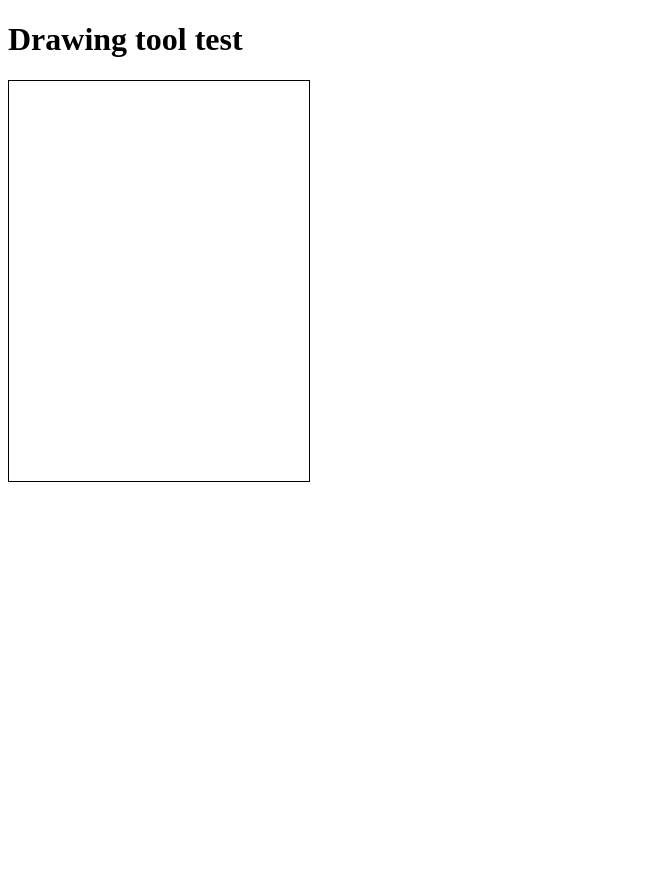
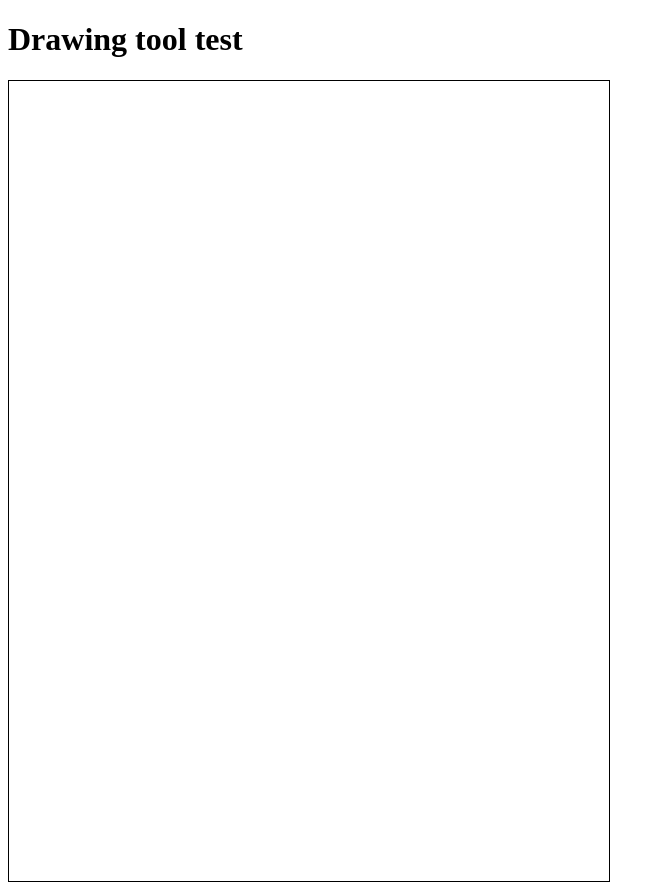
Before and after one commit to superhitgame/superhitgame.github.io, a plain HTML site: page index.html in a window 1280 px wide. Shown: the whole page, without its empty margins (0-665 px from the left). Before the commit the page ends 800 px from the top, so only its background shows below. Drawn offline with Linux system fonts and the light colour scheme.

Commit message:
increased size

```diff
--- a/index.html
+++ b/index.html
@@ -8,7 +8,7 @@
 
     <body>
         <h1>Drawing tool test</h1>
-        <canvas id="drawingCanvas" width="300" height="400" style="border:solid black 1px;">
+        <canvas id="drawingCanvas" width="600" height="800" style="border:solid black 1px;">
             Your browser does not support canvas element.
         </canvas>
     </body>
```
